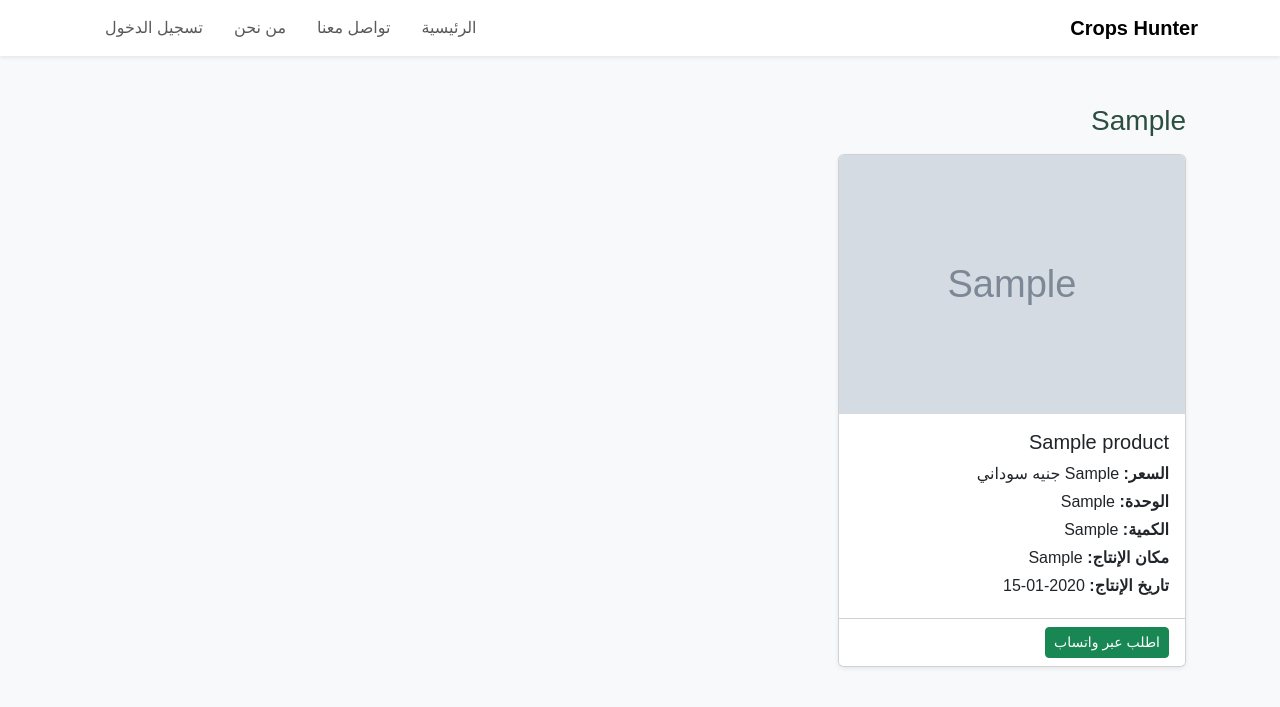
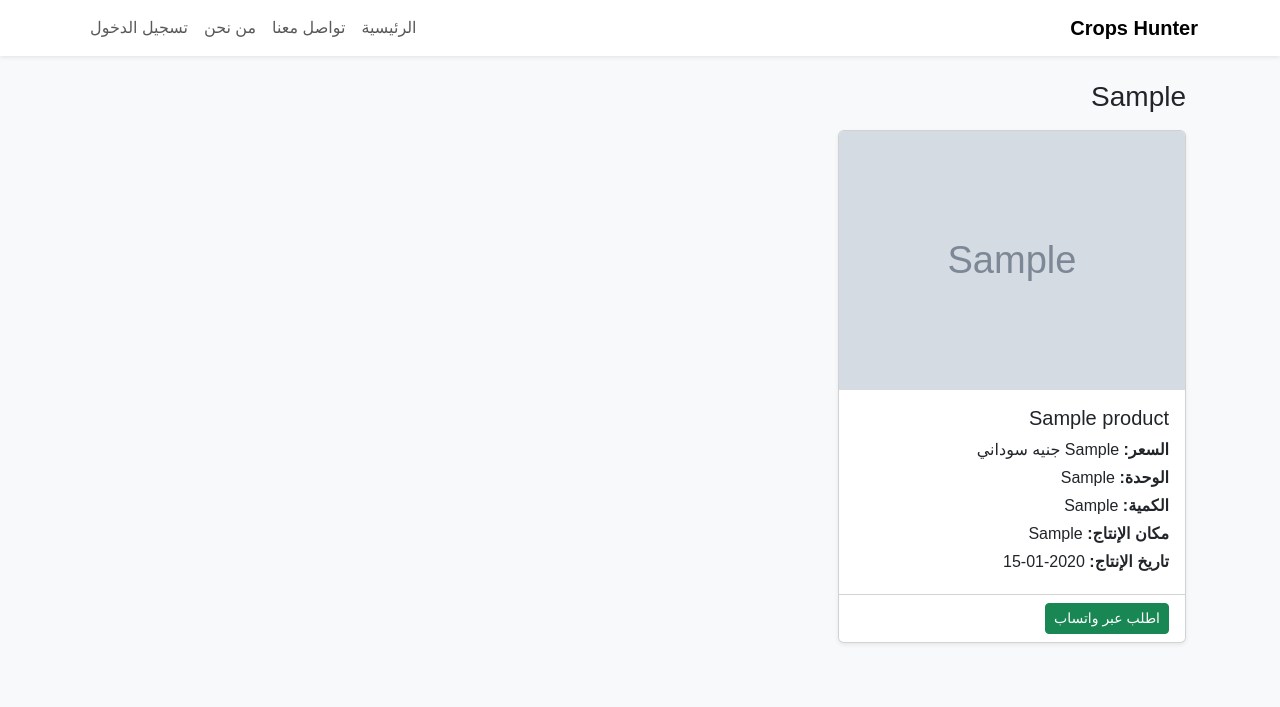
Before and after one commit to Aljaili-Elsmani/Crops-hunter, a Flask app: page / in a window 1280 px wide. Shown: the top 707 px of the page. Run offline with Flask 3, Linux system fonts and the light colour scheme; tables that the repository leaves empty hold one stand-in row (values such as "Sample post"); grey boxes marked "Sample" are stand-in pictures.

Commit message:
Update base.html

```diff
--- a/templates/base.html
+++ b/templates/base.html
@@ -3,21 +3,17 @@
 <head>
     <meta charset="UTF-8">
     <title>Crops Hunter</title>
-    <meta name="viewport" content="width=device-width, initial-scale=1" />
+    <meta name="viewport" content="width=device-width, initial-scale=1">
 
     <!-- Bootstrap CSS -->
     <link href="https://cdn.jsdelivr.net/npm/bootstrap@5.3.0/dist/css/bootstrap.rtl.min.css" rel="stylesheet">
-
     <style>
         body {
+            background-color: #f8f9fa;
             font-family: 'Arial', sans-serif;
-            background-color: #f8f9fa;
         }
-        .navbar-nav .nav-link {
-            margin-left: 15px;
-        }
-        h1, h3 {
-            color: #2b4e3f;
+        .navbar-brand {
+            font-weight: bold;
         }
     </style>
 </head>
@@ -26,20 +22,18 @@
 <!-- شريط التنقل -->
 <nav class="navbar navbar-expand-lg navbar-light bg-white shadow-sm">
   <div class="container">
-    <a class="navbar-brand fw-bold" href="{{ url_for('index') }}">Crops Hunter</a>
-    <button class="navbar-toggler" type="button" data-bs-toggle="collapse" data-bs-target="#navbarContent"
-      aria-controls="navbarContent" aria-expanded="false" aria-label="قائمة التنقل">
+    <a class="navbar-brand" href="{{ url_for('index') }}">Crops Hunter</a>
+    <button class="navbar-toggler" type="button" data-bs-toggle="collapse" data-bs-target="#navbarNav">
       <span class="navbar-toggler-icon"></span>
     </button>
-
-    <div class="collapse navbar-collapse justify-content-end" id="navbarContent">
+    <div class="collapse navbar-collapse justify-content-end" id="navbarNav">
       <ul class="navbar-nav">
         <li class="nav-item"><a class="nav-link" href="{{ url_for('index') }}">الرئيسية</a></li>
         <li class="nav-item"><a class="nav-link" href="{{ url_for('contact') }}">تواصل معنا</a></li>
         <li class="nav-item"><a class="nav-link" href="{{ url_for('about') }}">من نحن</a></li>
         {% if session.get('logged_in') %}
           <li class="nav-item"><a class="nav-link" href="{{ url_for('add_product') }}">إضافة منتج</a></li>
-          <li class="nav-item"><a class="nav-link" href="{{ url_for('logout') }}">تسجيل الخروج</a></li>
+          <li class="nav-item"><a class="nav-link text-danger" href="{{ url_for('logout') }}">تسجيل الخروج</a></li>
         {% else %}
           <li class="nav-item"><a class="nav-link" href="{{ url_for('login') }}">تسجيل الدخول</a></li>
         {% endif %}
@@ -49,13 +43,11 @@
 </nav>
 
 <!-- محتوى الصفحة -->
-<div class="container py-4">
-    {% block content %}
-    {% endblock %}
+<div class="container my-4">
+    {% block content %}{% endblock %}
 </div>
 
 <!-- Bootstrap JS -->
 <script src="https://cdn.jsdelivr.net/npm/bootstrap@5.3.0/dist/js/bootstrap.bundle.min.js"></script>
-
 </body>
 </html>
```
